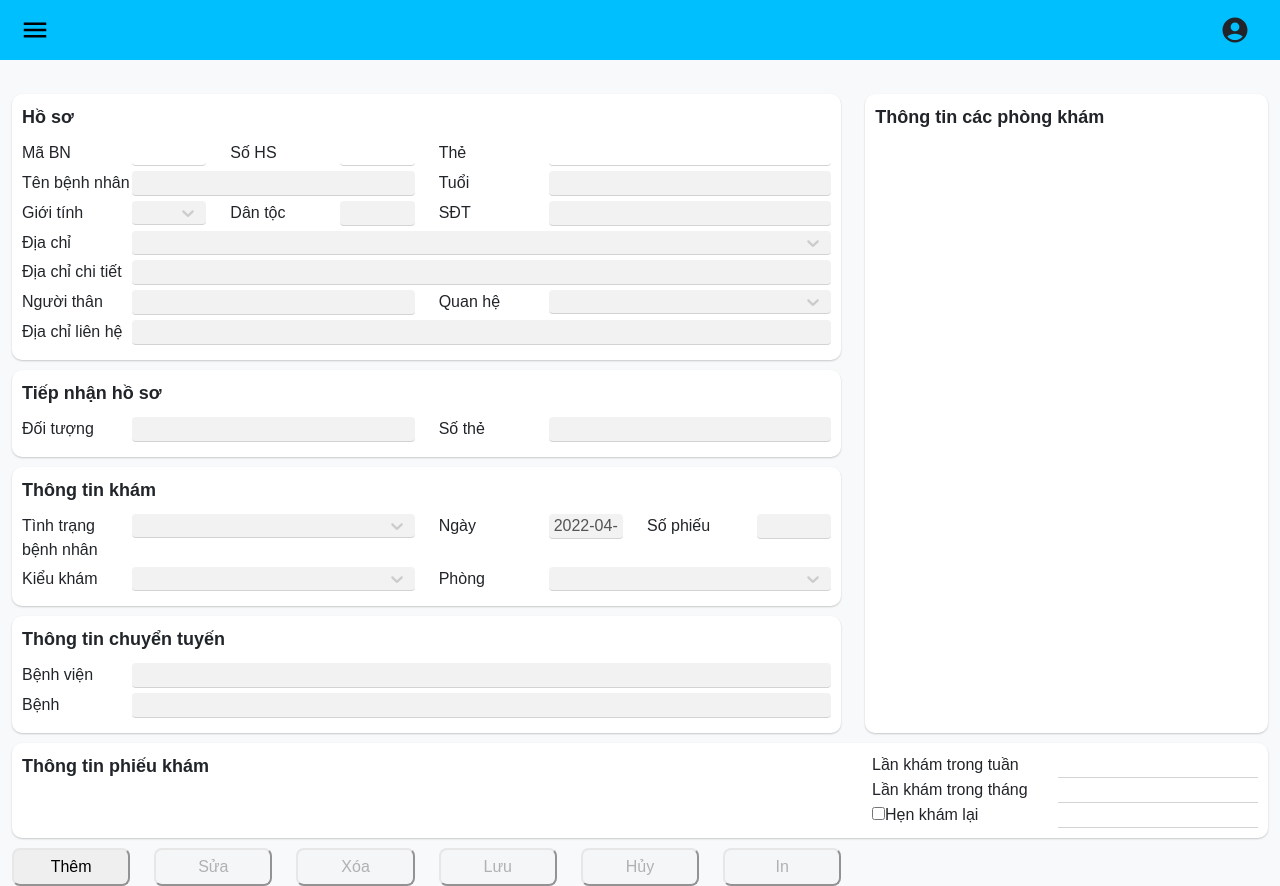
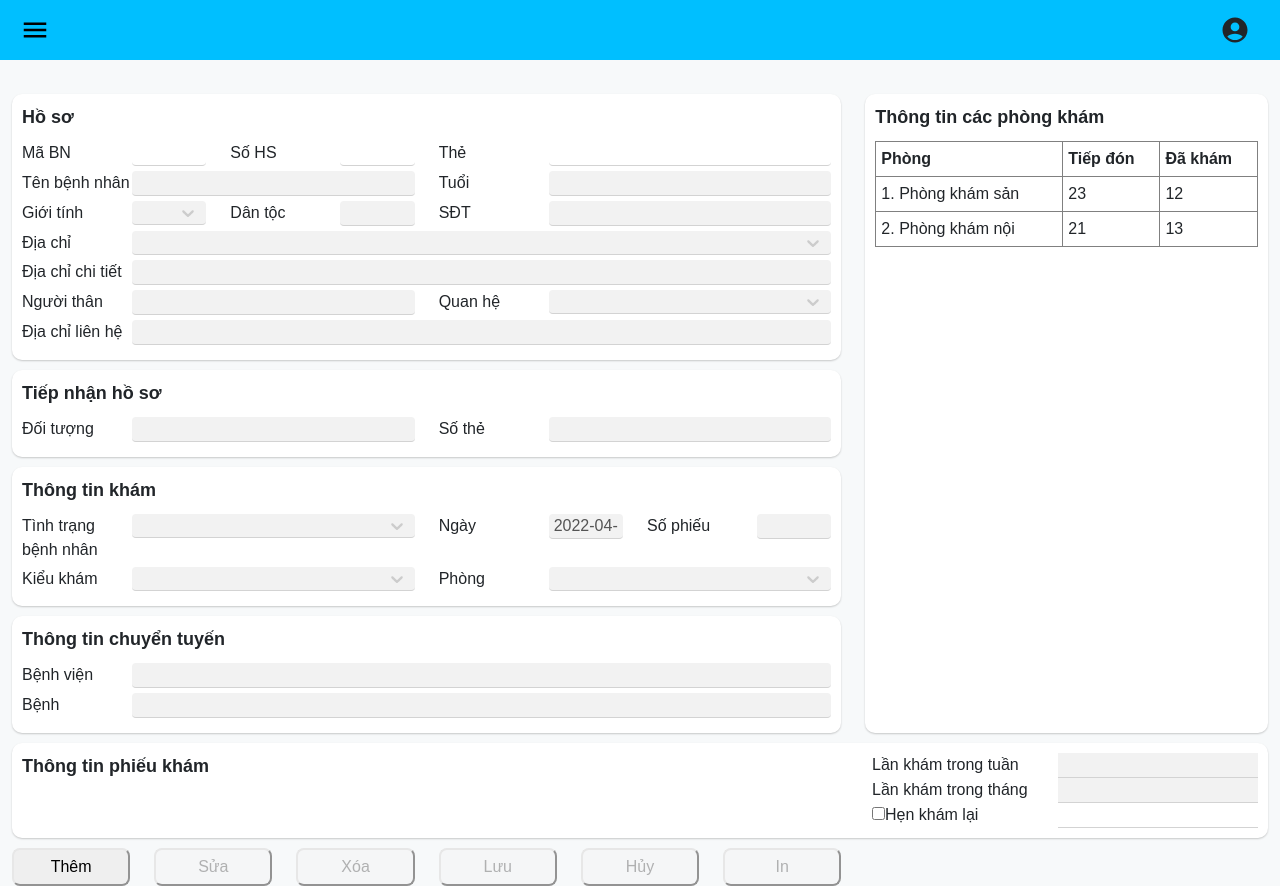
Before and after one commit to quochuy3401/rikkeisoft_his, a React (Create React App) app: page / in a window 1280 px wide. Built offline with nearby package versions, Linux system fonts and the light colour scheme.

Commit message:
clinicInfo v1

```diff
--- /dev/null
+++ b/src/components/ClinicInfo/ClinicInfo.css
@@ -0,0 +1,26 @@
+.clinic-info table {
+    width: 100%;
+}
+
+.clinic-info table,
+.clinic-info td,
+.clinic-info th {
+    border: 1px solid grey;
+    padding: 5px;
+}
+
+.clinic-info th:first-of-type {
+    border-top-left-radius: 10px;
+}
+
+.clinic-info th:last-of-type {
+    border-top-right-radius: 10px;
+}
+
+.clinic-info tr:last-of-type td:first-of-type {
+    border-bottom-left-radius: 10px;
+}
+
+.clinic-info tr:last-of-type td:last-of-type {
+    border-bottom-right-radius: 10px;
+}
--- /dev/null
+++ b/src/components/ClinicInfo/ClinicInfo.js
@@ -0,0 +1,45 @@
+import "./ClinicInfo.css";
+
+export const ClinicInfo = (props) => {
+  const clinicInfo = [
+    {
+      clinicId: 1,
+      clinicName: "Phòng khám sản",
+      tiepDon: 23,
+      daKham: 12,
+    },
+    {
+      clinicId: 2,
+      clinicName: "Phòng khám nội",
+      tiepDon: 21,
+      daKham: 13,
+    },
+  ];
+
+  return (
+    <div className="clinic-info">
+      <table>
+        <thead>
+          <tr>
+            <th>Phòng</th>
+            <th>Tiếp đón</th>
+            <th>Đã khám</th>
+          </tr>
+        </thead>
+        <tbody>
+          {clinicInfo.map((clinic) => {
+            return (
+              <tr>
+                <td>
+                  {clinic.clinicId}. {clinic.clinicName}
+                </td>
+                <td>{clinic.tiepDon}</td>
+                <td>{clinic.daKham}</td>
+              </tr>
+            );
+          })}
+        </tbody>
+      </table>
+    </div>
+  );
+};
--- a/src/components/Dashboard/Dashboard.css
+++ b/src/components/Dashboard/Dashboard.css
@@ -5,7 +5,7 @@
     display: flex;
     align-items: center;
     position: fixed;
-    z-index: 999;
+    z-index: 9999;
 }
 
 .menu{
@@ -52,6 +52,7 @@
   justify-content: center;
   transform: translateX(-100%);
   transition: linear 0.2s;
+  z-index: 999;
 }
 
 .navbar ul{
@@ -85,6 +86,7 @@
   bottom: 0;
   background-color: rgba(0, 0, 0, 0.3);
   animation: fadeIn linear 0.2s;
+  z-index: 99;
 }
 
 .menu-checkbox:checked ~ .nav-overlay {
--- a/src/components/Patient/PatientForm.css
+++ b/src/components/Patient/PatientForm.css
@@ -1,4 +1,4 @@
-.patient-info {
+.patient-form {
     margin-top: 70px;
 }
 
@@ -47,16 +47,9 @@
     height: 100%;
 
 }
-/* .button-group button {
-    width: 100%;
-    padding: 5px;
-    border-radius: 8px;
-    border: none;
-    background-color: #dfe6e9;
-} */
 
 .button-group button:hover {}
 
-.patient-form {
-  height: max-content;
+.patient-form input:disabled{
+    background-color: #f2f2f2;
 }
--- a/src/components/Patient/PatientForm.js
+++ b/src/components/Patient/PatientForm.js
@@ -15,6 +15,7 @@ import {
 } from "../../formControl/patientFormOption";
 import { useEffect, useRef, useState } from "react";
 import { CusButton } from "../../share/Button/CusButton";
+import { ClinicInfo } from "../ClinicInfo/ClinicInfo";
 
 export const PatientForm = () => {
   const formikRef = useRef();
@@ -96,7 +97,7 @@ export const PatientForm = () => {
 
           return (
             <Form className="patient-form">
-              <Row style={{ marginTop: "70px" }}>
+              <Row>
                 {/* left-side */}
                 <Col xl={8}>
                   <div className="left-side">
@@ -318,6 +319,7 @@ export const PatientForm = () => {
                     <div className="category-title">
                       Thông tin các phòng khám
                     </div>
+                    <ClinicInfo/>
                   </div>
                 </Col>
               </Row>
@@ -333,7 +335,7 @@ export const PatientForm = () => {
                         <label>Lần khám trong tuần</label>
                       </div>
                       <div>
-                        <input type="text" />
+                        <input type="text" disabled/>
                       </div>
                     </div>
                     <div className="d-flex justify-content-between">
@@ -341,7 +343,7 @@ export const PatientForm = () => {
                         <label>Lần khám trong tháng</label>
                       </div>
                       <div>
-                        <input type="text" />
+                        <input type="text" disabled/>
                       </div>
                     </div>
                     <div className="d-flex justify-content-between">
--- a/src/share/SelectField/SelectField.css
+++ b/src/share/SelectField/SelectField.css
@@ -15,9 +15,9 @@
     width: 110px;
 }
 
-.select-wrapper .field-error>div:last-child {
+/* .select-wrapper .field-error>div:last-child {
     border-bottom: 1px solid #D8000C !important;
-}
+} */
 
 .select-wrapper .select-input>div {
     border-style: none;
@@ -28,6 +28,10 @@
 
 .select-wrapper .select-input {
     width: 100%;
+}
+
+.field-error>div{
+    border-bottom: 1px solid #D8000C !important;
 }
 
 .select-field{
```
